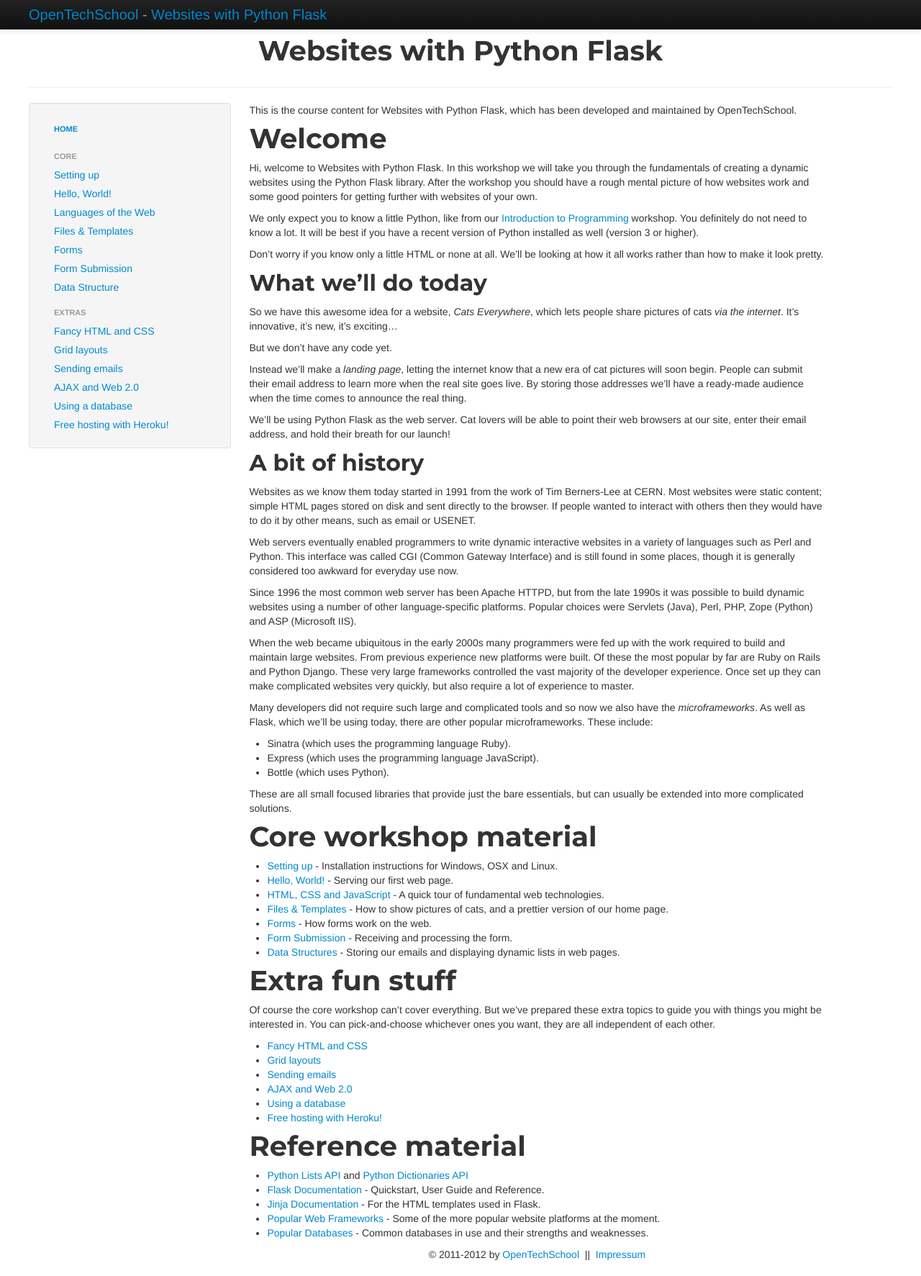
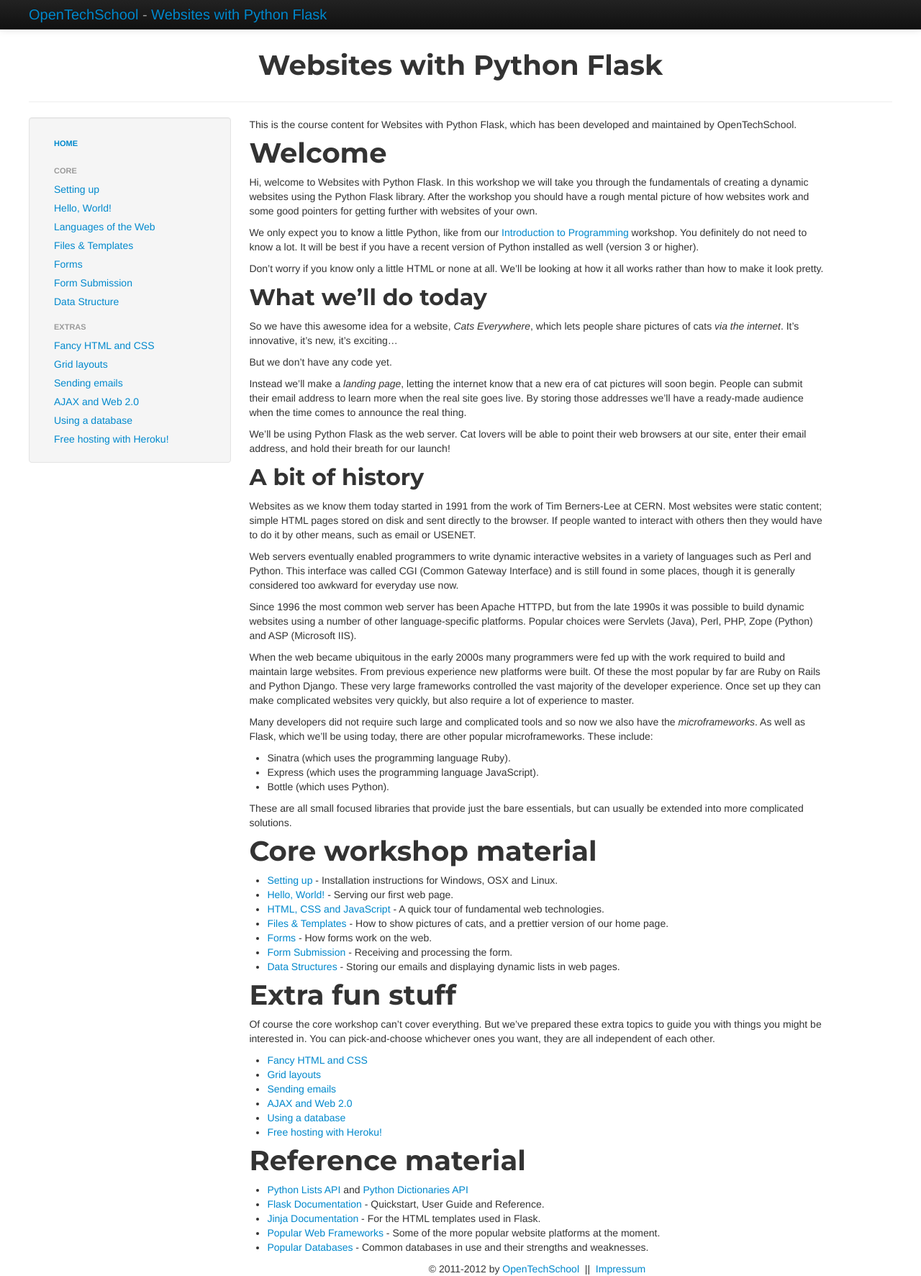
Before and after one commit to OpenTechSchool/python-flask, a Jekyll site: the page built from index.md, in a window 1280 px wide. Shown: the whole page at 72% size. Built offline with Jekyll 4.4.1, drawn with Linux system fonts in a browser that asks for light colours.

Commit message:
bit more whitespace on the title to make it balanced

```diff
--- a/_layouts/ots.html
+++ b/_layouts/ots.html
@@ -24,7 +24,7 @@
         font-family: Monaco,Menlo,Consolas,"DejaVu Sans Mono", Inconsolata, "Courier New",monospace;
       }
 
-      .title { text-align: center; margin-bottom: 30px; }
+      .title { text-align: center; margin-bottom: 30px; margin-top: 30px; }
 
       .container-fluid {
       	max-width: 1200px;
```
